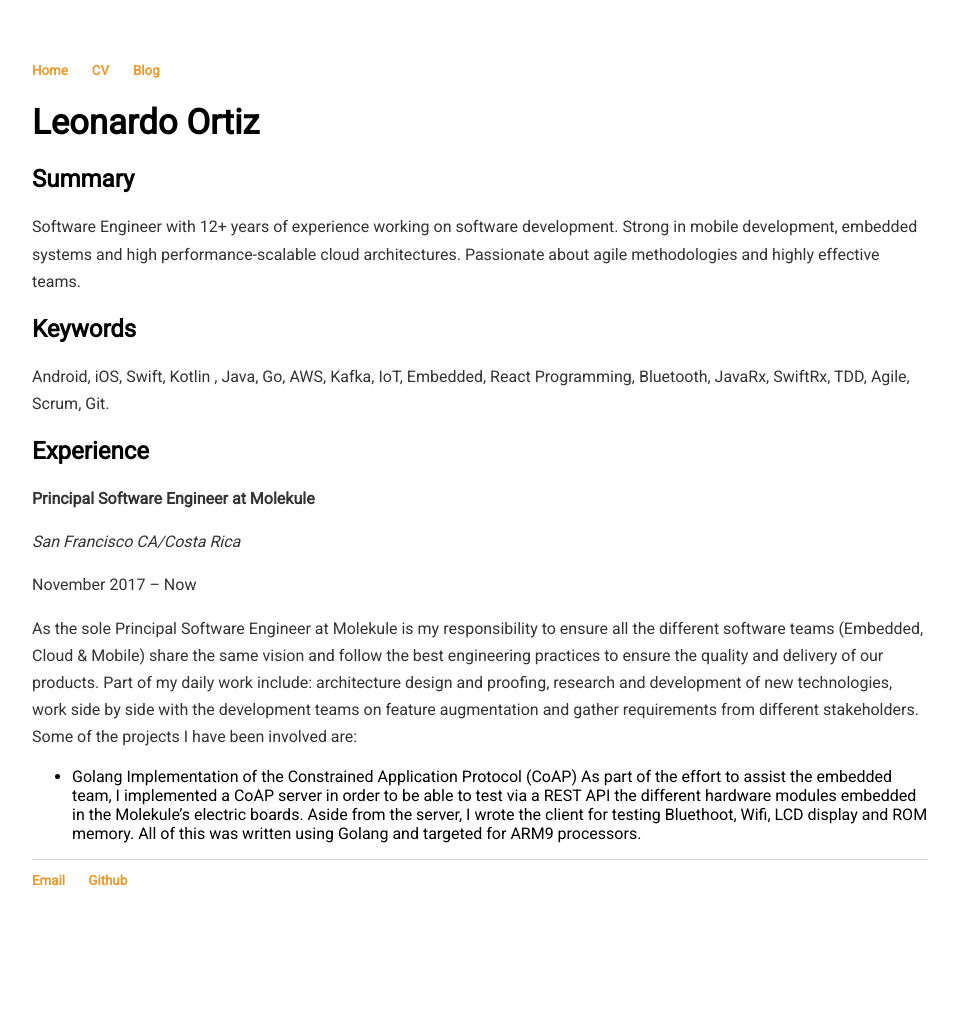
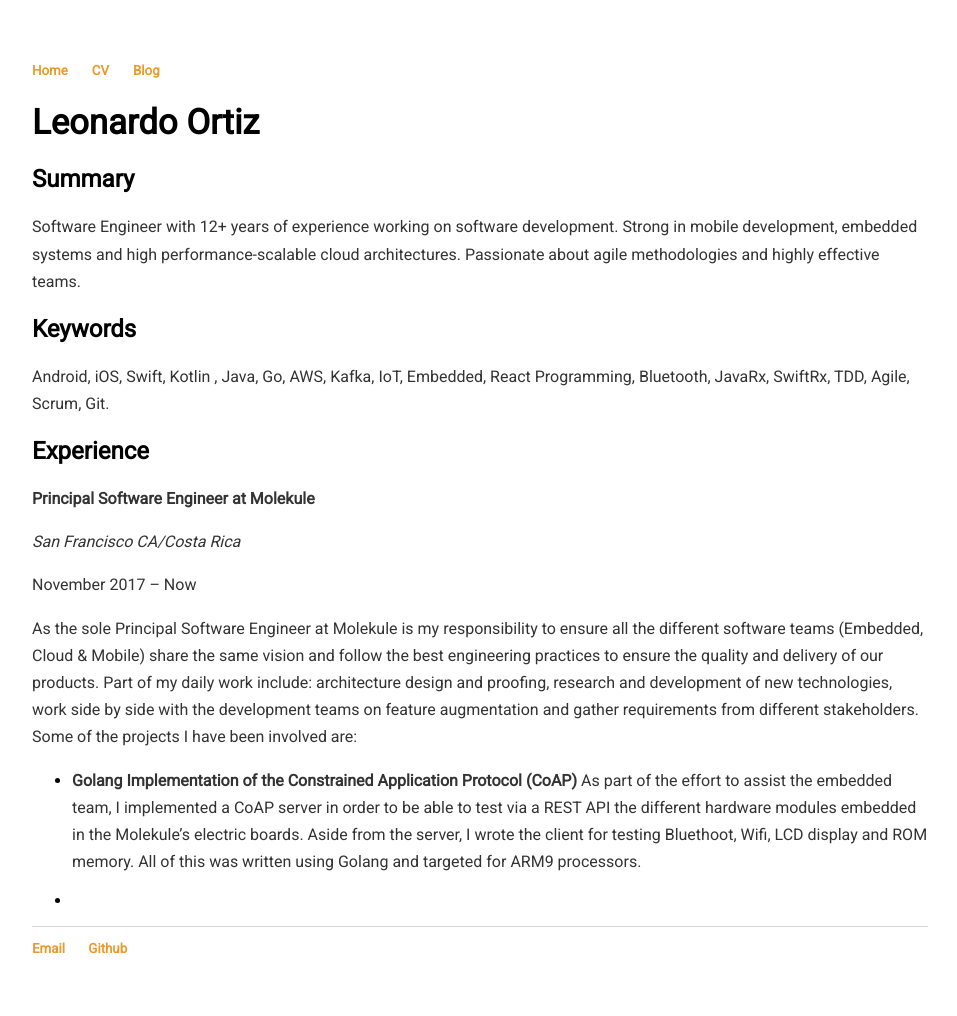
Before and after one commit to leohackerman/leohackerman.github.io, a Jekyll site: the page built from cv/cv.md, in a window 1280 px wide. Shown: the whole page, without its empty margins (160-1117 px from the left). Built offline with Jekyll 4.4.1, drawn with Linux system fonts in a browser that asks for light colours; before the commit the page ends 948 px from its top, so only the background shows below that.

Commit message:
Update cv.md

```diff
--- a/cv/cv.md
+++ b/cv/cv.md
@@ -18,5 +18,7 @@
 <p/>
 As the sole Principal Software Engineer at Molekule is my responsibility to ensure all the different software teams (Embedded, Cloud & Mobile) share the same vision and follow the best engineering practices to ensure the quality and delivery of our products. Part of my daily work include: architecture design and proofing, research and development of new technologies, work side by side with the development teams on feature augmentation and gather requirements from different stakeholders. Some of the projects I have been involved are:
 
-* Golang Implementation of the Constrained Application Protocol (CoAP)
+* __Golang Implementation of the Constrained Application Protocol (CoAP)__
 As part of the effort to assist the embedded team, I implemented a CoAP server in order to be able to test via a REST API the different hardware modules embedded in the Molekule’s electric boards. Aside from the server, I wrote the client for testing Bluethoot, Wifi, LCD display and ROM memory. All of this was written using Golang and targeted for ARM9 processors.
+
+*
```
